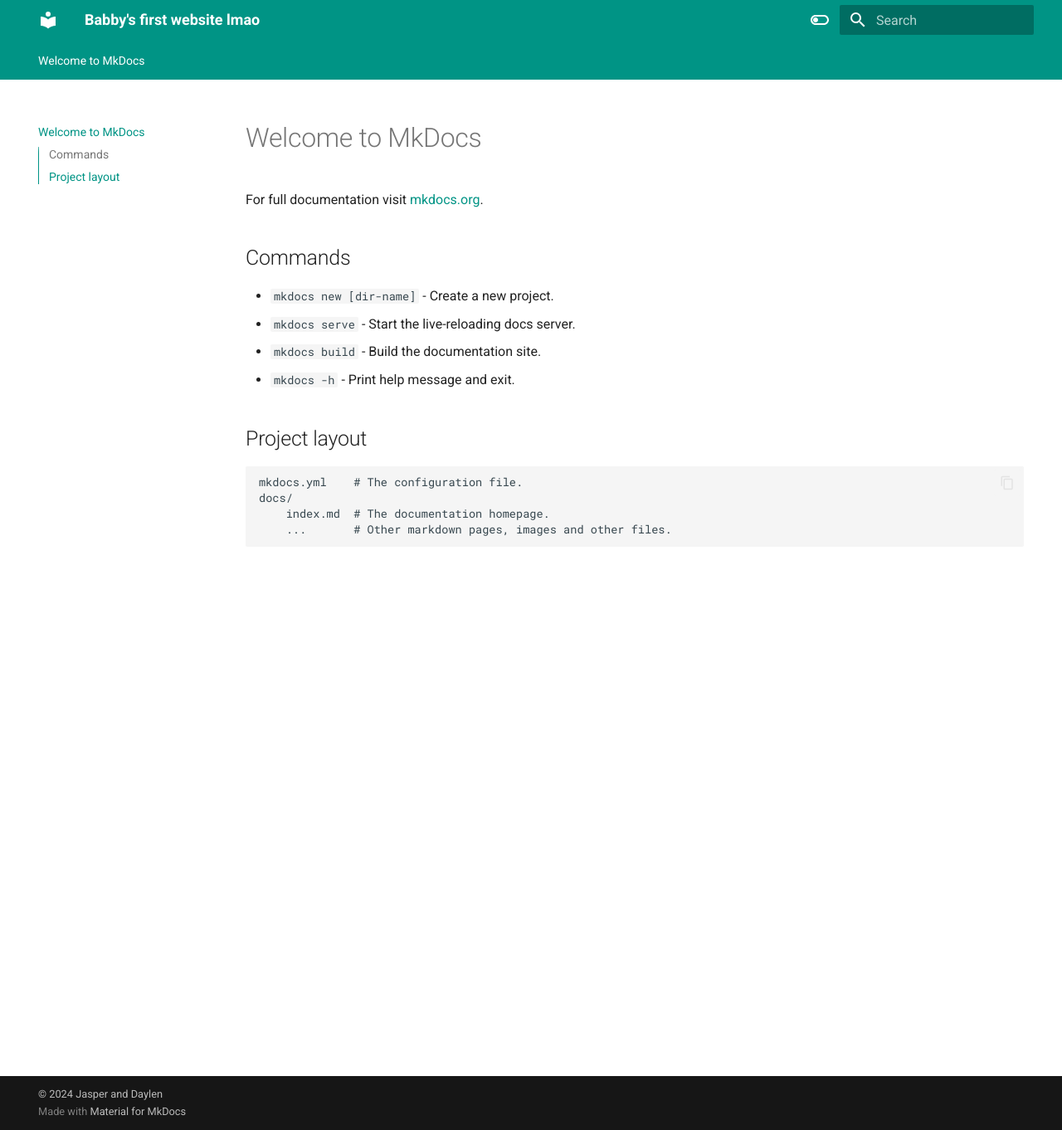
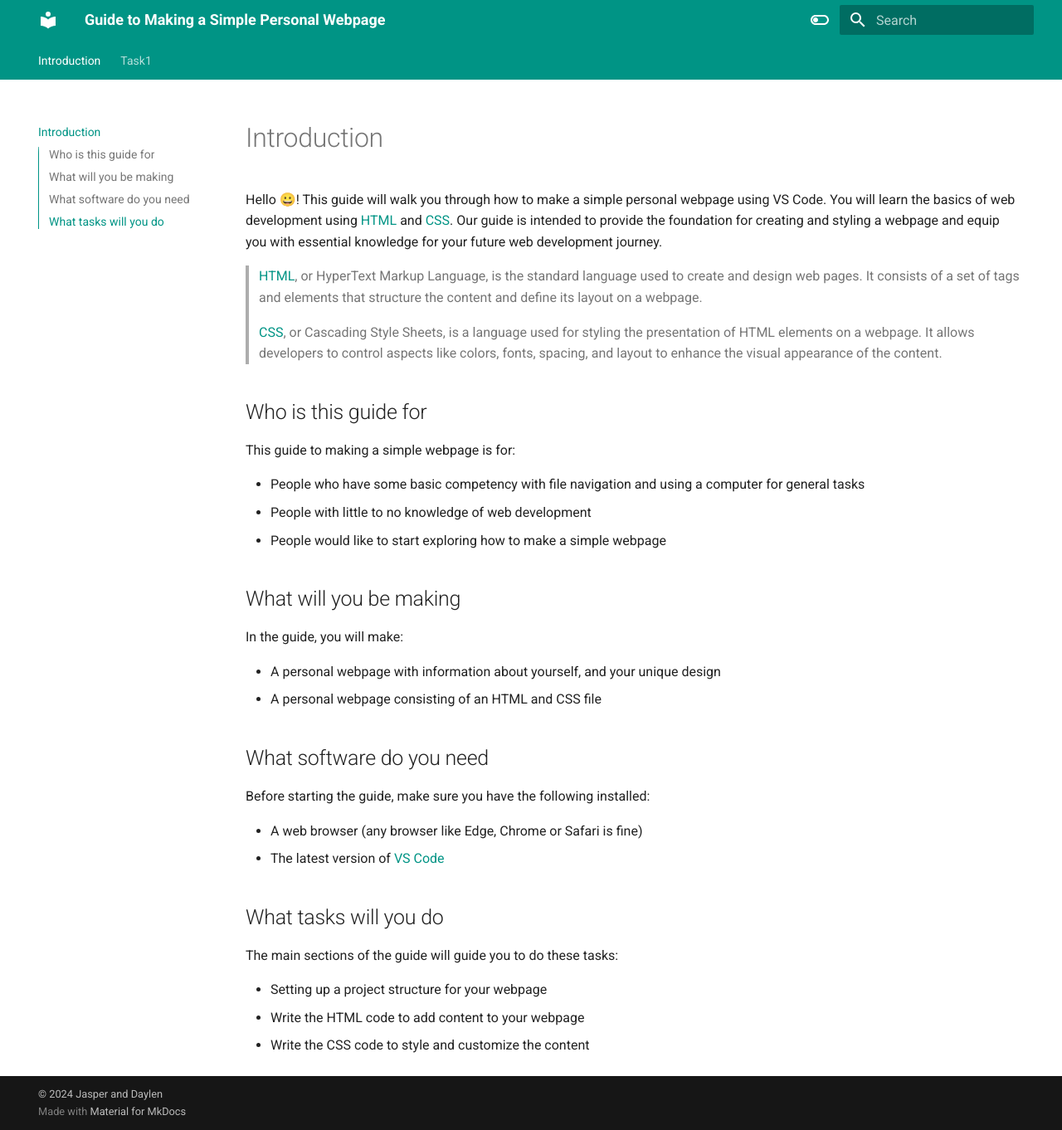
Before and after one commit to jasper-th-wang/Basic_Webpage_Guide, an MkDocs documentation site: the page built from docs/index.md, in a window 1280 px wide and 1362 px high. Shown: the whole window at 83% size. Built offline with MkDocs 1.6.1 and Material for MkDocs 9.7.7, drawn with Linux system fonts in a browser that asks for light colours.

Commit message:
change site name, add content to index, create task1.md

```diff
--- a/docs/index.md
+++ b/docs/index.md
@@ -1,17 +1,37 @@
-# Welcome to MkDocs
+# Introduction
 
-For full documentation visit [mkdocs.org](https://www.mkdocs.org).
+Hello 😀! This guide will walk you through how to make a simple personal webpage using VS Code. You will learn the basics of web development using [HTML](https://developer.mozilla.org/en-US/docs/Web/HTML) and [CSS](https://developer.mozilla.org/en-US/docs/Web/CSS). Our guide is intended to provide the foundation for creating and styling a webpage and equip you with essential knowledge for your future web development journey.
 
-## Commands
+> [HTML](https://developer.mozilla.org/en-US/docs/Web/HTML), or HyperText Markup Language, is the standard language used to create and design web pages. It consists of a set of tags and elements that structure the content and define its layout on a webpage.
 
-* `mkdocs new [dir-name]` - Create a new project.
-* `mkdocs serve` - Start the live-reloading docs server.
-* `mkdocs build` - Build the documentation site.
-* `mkdocs -h` - Print help message and exit.
+> [CSS](https://developer.mozilla.org/en-US/docs/Web/CSS), or Cascading Style Sheets, is a language used for styling the presentation of HTML elements on a webpage. It allows developers to control aspects like colors, fonts, spacing, and layout to enhance the visual appearance of the content.
 
-## Project layout
+## Who is this guide for
 
-    mkdocs.yml    # The configuration file.
-    docs/
-        index.md  # The documentation homepage.
-        ...       # Other markdown pages, images and other files.
+This guide to making a simple webpage is for:
+
+- People who have some basic competency with file navigation and using a computer for general tasks
+- People with little to no knowledge of web development
+- People would like to start exploring how to make a simple webpage
+
+## What will you be making
+
+In the guide, you will make:
+
+- A personal webpage with information about yourself, and your unique design
+- A personal webpage consisting of an HTML and CSS file
+
+## What software do you need
+
+Before starting the guide, make sure you have the following installed:
+
+- A web browser (any browser like Edge, Chrome or Safari is fine)
+- The latest version of [ VS Code ](https://code.visualstudio.com/)
+
+## What tasks will you do
+
+The main sections of the guide will guide you to do these tasks:
+
+- Setting up a project structure for your webpage
+- Write the HTML code to add content to your webpage
+- Write the CSS code to style and customize the content
--- a/mkdocs.yml
+++ b/mkdocs.yml
@@ -1,4 +1,4 @@
-site_name: Babby's first website lmao
+site_name: Guide to Making a Simple Personal Webpage
 theme:
   name: material
   features:
```
Also changed, not shown: docs/task1.md (added).
